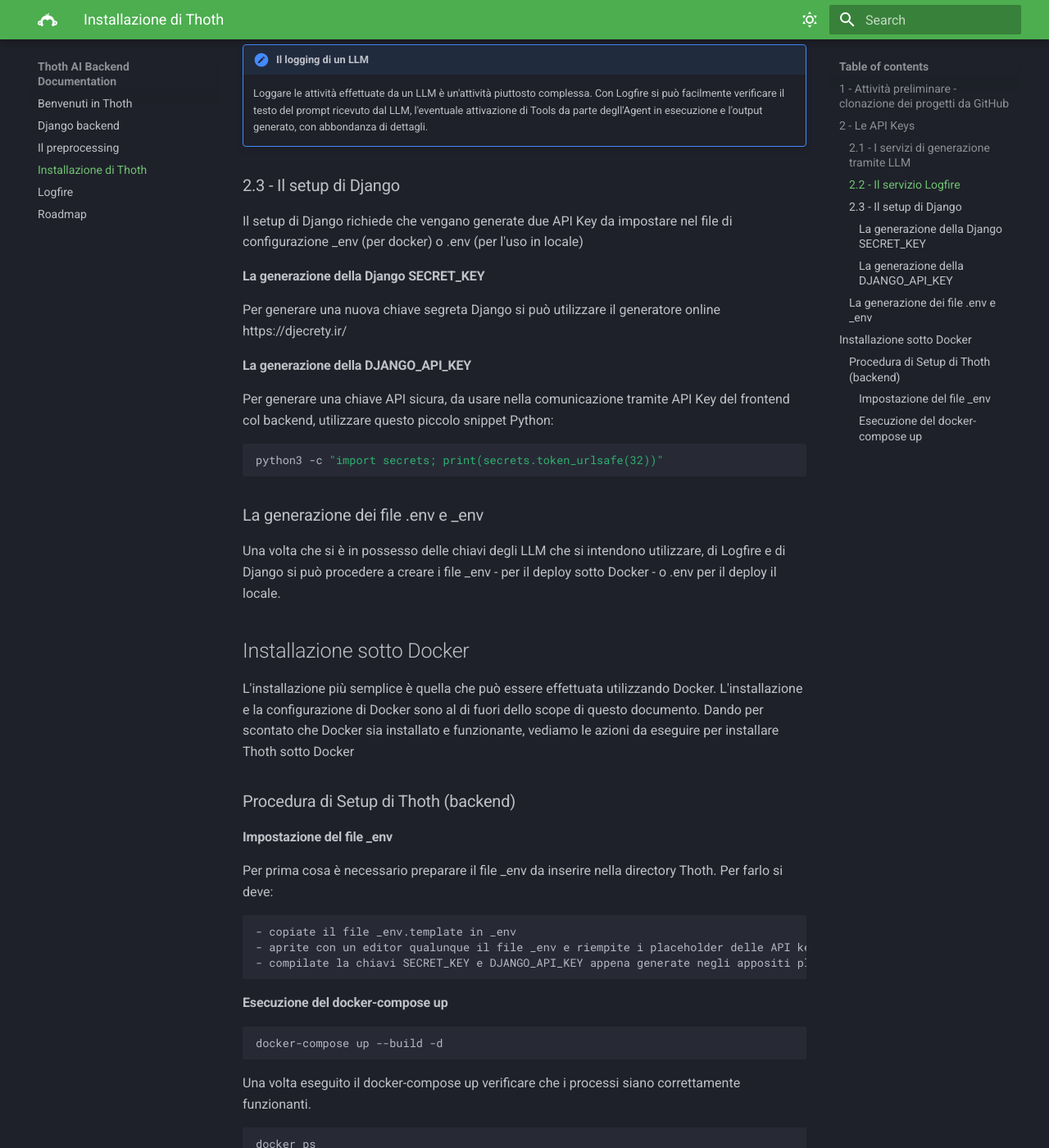
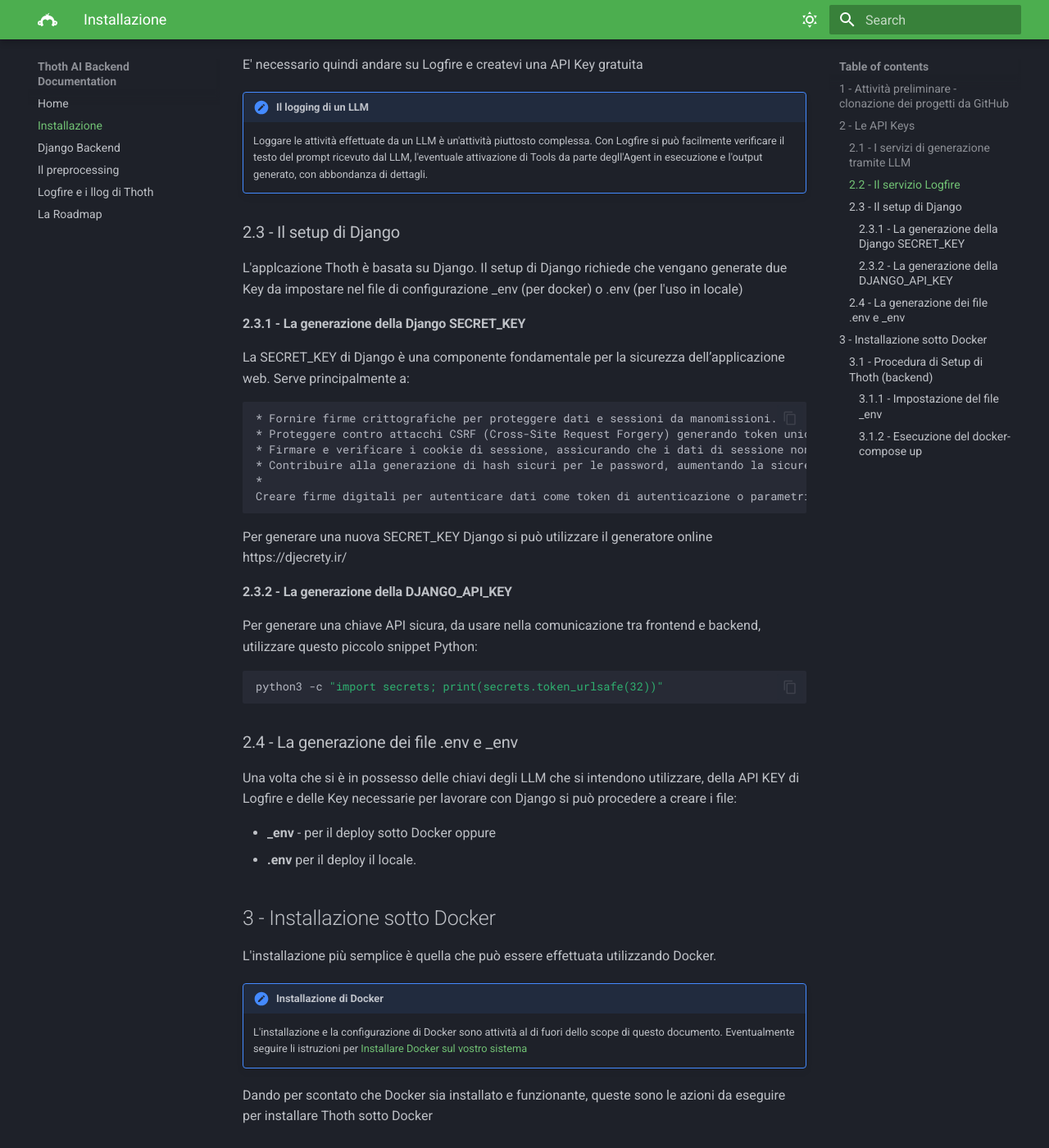
Before and after one commit to mptyl/ThothDocs, an MkDocs documentation site: the page built from docs/installazione.md, in a window 1280 px wide and 1400 px high, scrolled down 2074 px. Shown: the whole window at 82% size. Built offline with MkDocs 1.6.1 and Material for MkDocs 9.7.7, drawn with Linux system fonts in a browser that asks for light colours; some of the changed text lies outside the part shown.

Commit message:
Aggiunte pagine

````diff
--- a/docs/installazione.md
+++ b/docs/installazione.md
@@ -1,6 +1,6 @@
 # Installazione di Thoth
 
-Thoth si può installare con Docker o in locale.
+Thoth si può installare in un gruppo di container Docker o in locale.
 
 ## 1 - Attività preliminare - clonazione dei progetti da GitHub
 
@@ -15,8 +15,8 @@
 Una volta entrati nella directory, che farà da root a tutta l'applicazione, clonare da GitHub i progetti di backend (Thoth) e di frontend (ThothSL)
 
    ```bash
-   - git clone https://github.com/mptyl/Thoth.git
-   - git clone https://github.com/mptyl/ThothSL.git
+   git clone https://github.com/mptyl/Thoth.git
+   git clone https://github.com/mptyl/ThothSL.git
    ```
 
 ## 2 - Le API Keys
@@ -52,13 +51,13 @@
     Le procedure di assegnazione di una API Key sono più o meno le stesse per ogni fornitore.
     Creare delle API Key dal nome Thoth, o simile, per ogni fornitore che si desidera utilizzare. In seguita si vedrà dove dovranno essere utilizzate.
 
-Se si usa OpenRouter, con una sola API Key si potrà accedere ad una lunga lista di servizi LLM, con dimensioni e costo molto vario (alcuni modelli sono resi disponibili, via API, addirittura gratuitamente). Andare sul sito di [OpenRouter](https://openrouter.ai/) per ulteriori dettagli.
+Se si usa OpenRouter, con una sola API Key si potrà accedere ad una lunga lista di LLM, aventi dimensioni e costo molto vario (alcuni modelli sono resi disponibili addirittura gratuitamente). Andare sul sito di [OpenRouter](https://openrouter.ai/) per ulteriori dettagli. Tramite ```OpenRouter``` si possono utlizzare modelli di provider non previsti dalla lista precedente, in quanto OpenRouter provvede ad esporre sempre una interfaccia compatibile con OpenAI utilizzabile per tutti i modelli che supporta.
 
 I valori di default che sono impostati in Thoth prevedono che tutti gli Agent che svolgono le varie fasi del processo usino LLM forniti da OpenRouter.
 
-L'utente può ovviamente cambiare questo setup - si vedrà più avanti come - ma, se si vuole provare rapidamente Thoth, l'ideale è iniziare con l'acquistare  5 o 10 Dollari di servizi OpenRouter e lasciare le impostazioni di default che vengono impostate in fase di installazione.
+L'utente può ovviamente cambiare questo setup - si vedrà più avanti come - ma, se si vuole provare rapidamente Thoth, l'ideale è iniziare con l'acquistare 5 o 10 Dollari di servizi OpenRouter e lasciare le impostazioni di default che vengono impostate in fase di installazione.
 
-Dai nostri test, utilizzando la configurazione di default, ogni interrogazione ha un costo variante tra 1 e 2 centesimi di Dollaro, per cui, con una decina di Dollari, si possono fare circa 700 prove.
+Dai nostri test, utilizzando la configurazione di default, ogni interrogazione ha un costo variante tra 1 e 2 centesimi di Dollaro, per cui, con una decina di Dollari, si possono fare circa 700 interrogazioni.
 
 ### 2.2 - Il servizio Logfire
 [Logfire](https://pydantic.dev/logfire) è un servizio messo a disposizione da Pydantic per tracciare l'attività di applicazioni Python. Fino a 10 milioni di messaggi al mese è un servizio gratuito.
@@ -73,42 +72,62 @@
 
 ### 2.3 - Il setup di Django
 
-Il setup di Django richiede che vengano generate due API Key da impostare nel file di configurazione _env (per docker) o .env (per l'uso in locale)
+L'applcazione Thoth è basata su Django. Il setup di Django richiede che vengano generate due Key da impostare nel file di configurazione _env (per docker) o .env (per l'uso in locale)
 
-#### La generazione della Django SECRET_KEY
-Per generare una nuova chiave segreta Django si può utilizzare il generatore online https://djecrety.ir/
+#### 2.3.1 - La generazione della Django SECRET_KEY
+La SECRET_KEY di Django è una componente fondamentale per la sicurezza dell’applicazione web. Serve principalmente a:
 
-####La generazione della DJANGO_API_KEY
-Per generare una chiave API sicura, da usare nella comunicazione tramite API Key del frontend col backend, utilizzare questo piccolo snippet Python:
+	* Fornire firme crittografiche per proteggere dati e sessioni da manomissioni.
+	* Proteggere contro attacchi CSRF (Cross-Site Request Forgery) generando token unici per ogni sessione utente.
+	* Firmare e verificare i cookie di sessione, assicurando che i dati di sessione non vengano alterati da terzi.
+	* Contribuire alla generazione di hash sicuri per le password, aumentando la sicurezza degli account utente.
+	*
+    Creare firme digitali per autenticare dati come token di autenticazione o parametri URL.
+Per generare una nuova SECRET_KEY Django si può utilizzare il generatore online https://djecrety.ir/
+
+#### 2.3.2 - La generazione della DJANGO_API_KEY
+Per generare una chiave API sicura, da usare nella comunicazione tra frontend e backend, utilizzare questo piccolo snippet Python:
 ```bash
 python3 -c "import secrets; print(secrets.token_urlsafe(32))"
 ```
 
-### La generazione dei file .env e _env
-Una volta che si è in possesso delle chiavi degli LLM che si intendono utilizzare, di Logfire e di Django si può procedere a creare i file _env - per il deploy sotto Docker - o .env per il deploy il locale.
+### 2.4 - La generazione dei file .env e _env
+Una volta che si è in possesso delle chiavi degli LLM che si intendono utilizzare, della API KEY di Logfire e delle Key necessarie per lavorare con Django si può procedere a creare i file:
 
-## Installazione sotto Docker
+- **_env** - per il deploy sotto Docker  oppure
+- **.env** per il deploy il locale.
+
+## 3 - Installazione sotto Docker
 L'installazione più semplice è quella che può essere effettuata utilizzando Docker.
-L'installazione e la configurazione di Docker sono al di fuori dello scope di questo documento.
-Dando per scontato che Docker sia installato e funzionante, vediamo le azioni da eseguire per installare Thoth sotto Docker
 
-### Procedura di Setup di Thoth (backend)
+!!! note "Installazione di Docker"
 
-#### Impostazione del file _env
-Per prima cosa è necessario preparare il file _env da inserire nella directory Thoth. Per farlo si deve:
+    L'installazione e la configurazione di Docker sono attività al di fuori dello scope di questo documento.
+    Eventualmente seguire li istruzioni per [Installare Docker sul vostro sistema](https://docs.docker.com/engine/install/)
 
-    - copiate il file _env.template in _env
-    - aprite con un editor qualunque il file _env e riempite i placeholder delle API key degli LLM che intendete utilizzare
-    - compilate la chiavi SECRET_KEY e DJANGO_API_KEY appena generate negli appositi placeholder
+Dando per scontato che Docker sia installato e funzionante, queste sono le azioni da eseguire per installare Thoth sotto Docker
 
-#### Esecuzione del docker-compose up
+### 3.1 - Procedura di Setup di Thoth (backend)
+Il setup di Thoth sotto Docker prevede le seguenti azioni:
+
+#### 3.1.1 - Impostazione del file _env
+Per prima cosa è necessario creare il file _env da inserire nella directory Thoth. Per farlo si deve:
+
+    1. copiare il file _env.template in _env
+    2. aprire con un editor qualunque il file _env e riempire i placeholder delle API key degli LLM che intendete utilizzare
+    3. inserire la chiavi SECRET_KEY e DJANGO_API_KEY appena generate negli appositi placeholder
+
+#### 3.1.2 - Esecuzione del docker-compose up
 
 ```bash
 docker-compose up --build -d
 ```
 
-Una volta eseguito il docker-compose up verificare che i processi siano correttamente funzionanti.
+Una volta eseguito il docker-compose up verificare che i processi siano correttamente funzionanti con.
 
 ```bash
 docker ps
 ```
+
+Deve comparire una lista come la seguente:
+![Lista containers](../assets/ps-e.png)
--- a/mkdocs.yml
+++ b/mkdocs.yml
@@ -21,6 +21,15 @@
         name: Light mode
       primary: blue
       accent: deep orange
+  features:
+    - content.code.copy
+nav:
+  - Home: index.md
+  - Installazione: installazione.md
+  - Django Backend: django_backend.md
+  - Il preprocessing: il_preprocessing.md
+  - Logfire e i llog di Thoth: logfire.md
+  - La Roadmap: roadmap.md
 
 markdown_extensions:
   - attr_list
@@ -40,6 +49,7 @@
           format: !!python/name:pymdownx.superfences.fence_code_format
   - pymdownx.tabbed:
       alternate_style: true
+
   - admonition
   - pymdownx.details
   - pymdownx.superfences
````
Also changed, not shown: other parts of docs/installazione.md (+1 -2 lines), docs/index.md (+6 -4 lines), docs/logfire.md (+1 -0 lines), docs/assets/ps-e.png (added).
